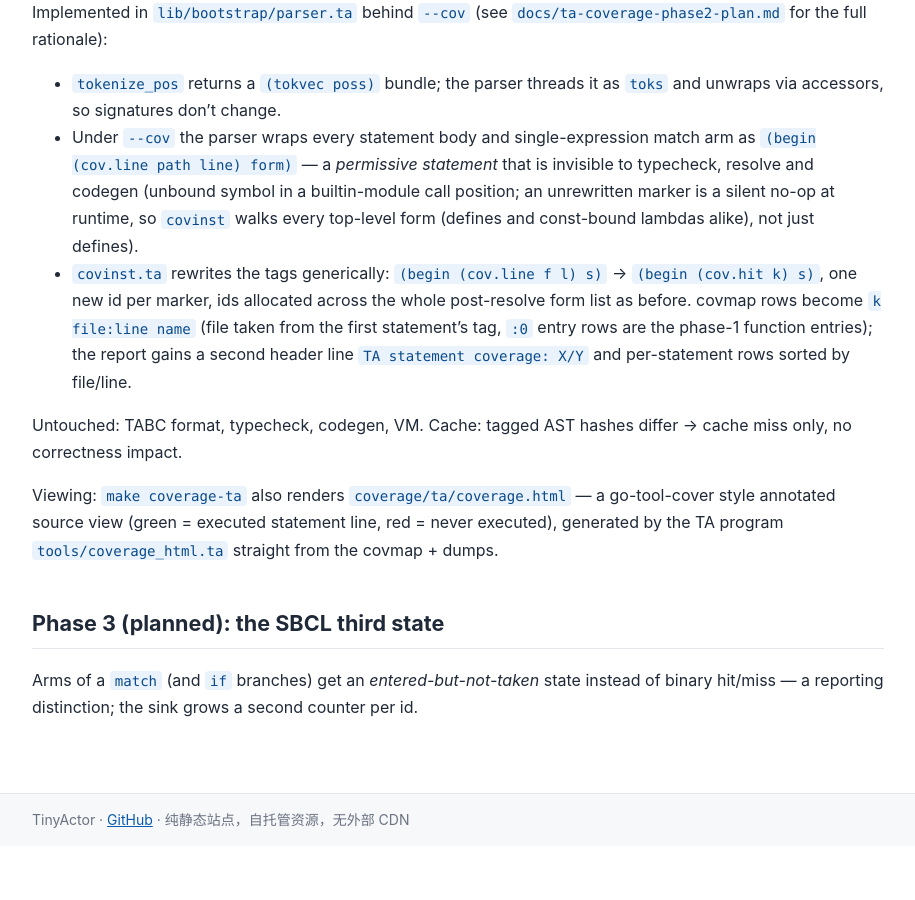
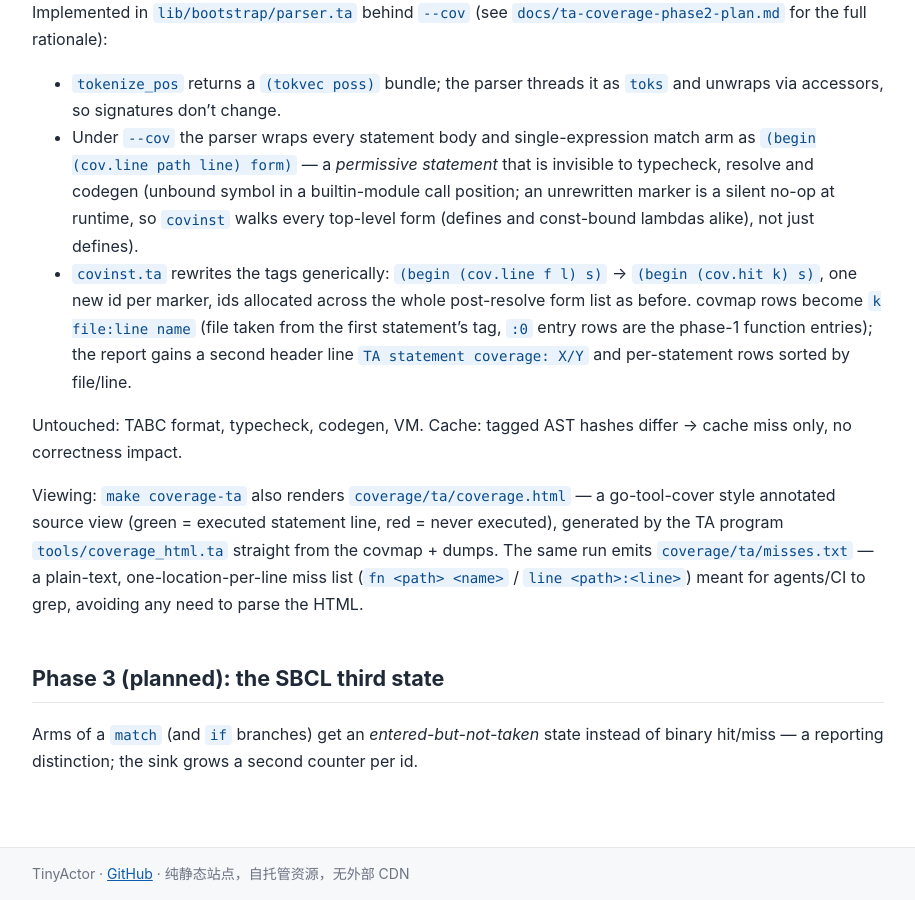
Before and after one commit to tiancaiamao/tinyactor, a Jekyll site: the page built from docs/coverage-design.md, in a window 1280 px wide and 900 px high, scrolled down 2083 px. Shown: the whole window, without its empty margins (182-1097 px from the left). Built offline with Jekyll 4.4.1, drawn with Linux system fonts in a browser that asks for light colours; our own code applies the rules of GitHub Pages for plain Markdown files; before the commit the page ends 2929 px from its top, so only the background shows below that.

Commit message:
coverage_html: emit grep-able miss list for agents/CI
Optional 4th arg <out-misses.txt>: plain text, one uncovered location
per line —

  fn <path> <name>     function never called
  line <path>:<line>   statement line never executed

so tooling never needs to parse the HTML. Verified on the full
bootstrap image: 68 fn misses (= 558-490) and 864 line misses
(= 5132-4268) both match the HTML/report exactly.

classify also drops the branchy st plumbing for a plain if, and covmap
rows became nested pairs so each field keeps its own type (a flat
heterogeneous list unifies one element type and made the name field
untypeable).

```diff
--- a/docs/coverage-design.md
+++ b/docs/coverage-design.md
@@ -92,7 +92,10 @@ differ → cache miss only, no correctness impact.
 Viewing: `make coverage-ta` also renders `coverage/ta/coverage.html` — a
 go-tool-cover style annotated source view (green = executed statement
 line, red = never executed), generated by the TA program
-`tools/coverage_html.ta` straight from the covmap + dumps.
+`tools/coverage_html.ta` straight from the covmap + dumps. The same run
+emits `coverage/ta/misses.txt` — a plain-text, one-location-per-line miss
+list (`fn <path> <name>` / `line <path>:<line>`) meant for agents/CI to
+grep, avoiding any need to parse the HTML.
 
 ## Phase 3 (planned): the SBCL third state
 
```
Also changed, not shown: 3 other files.
